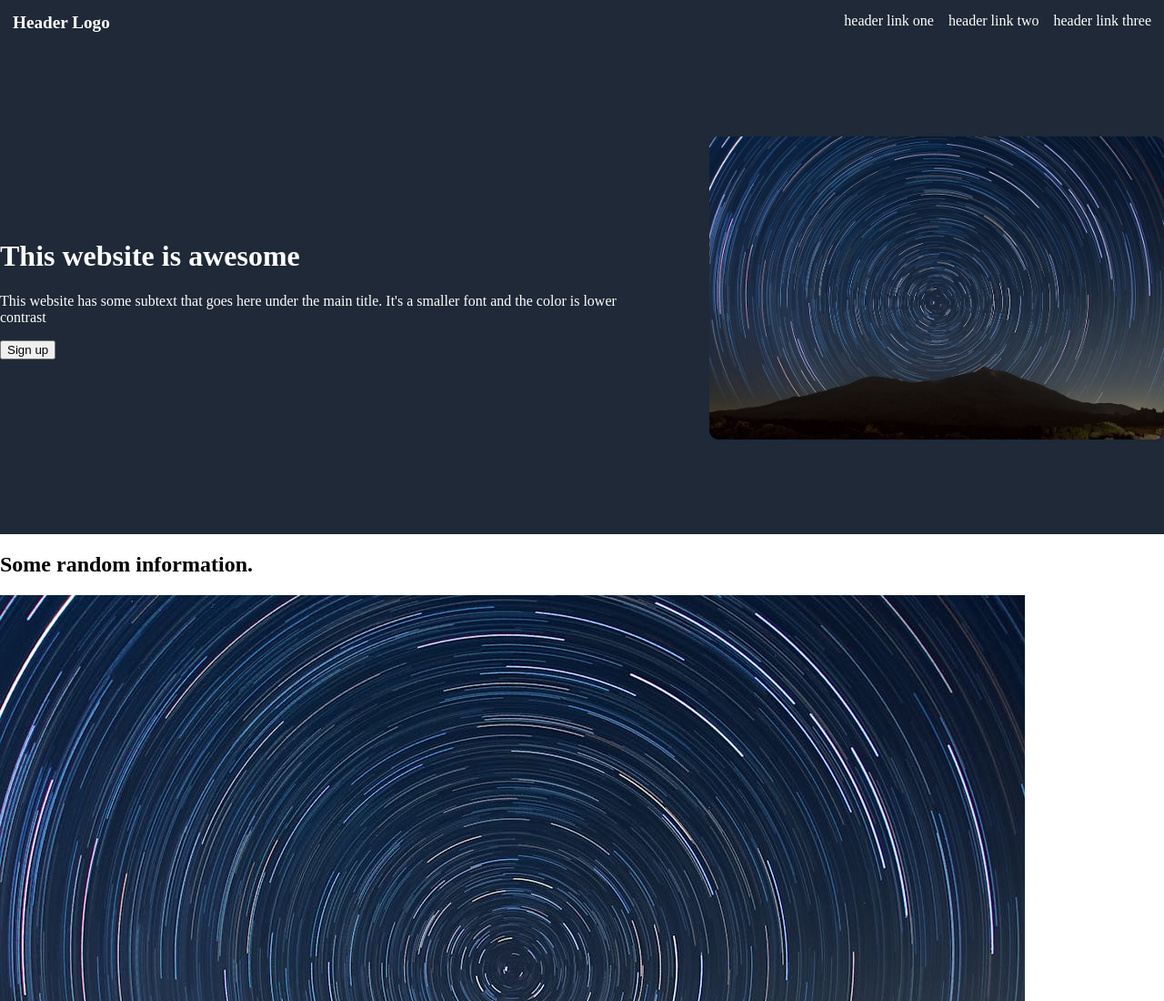
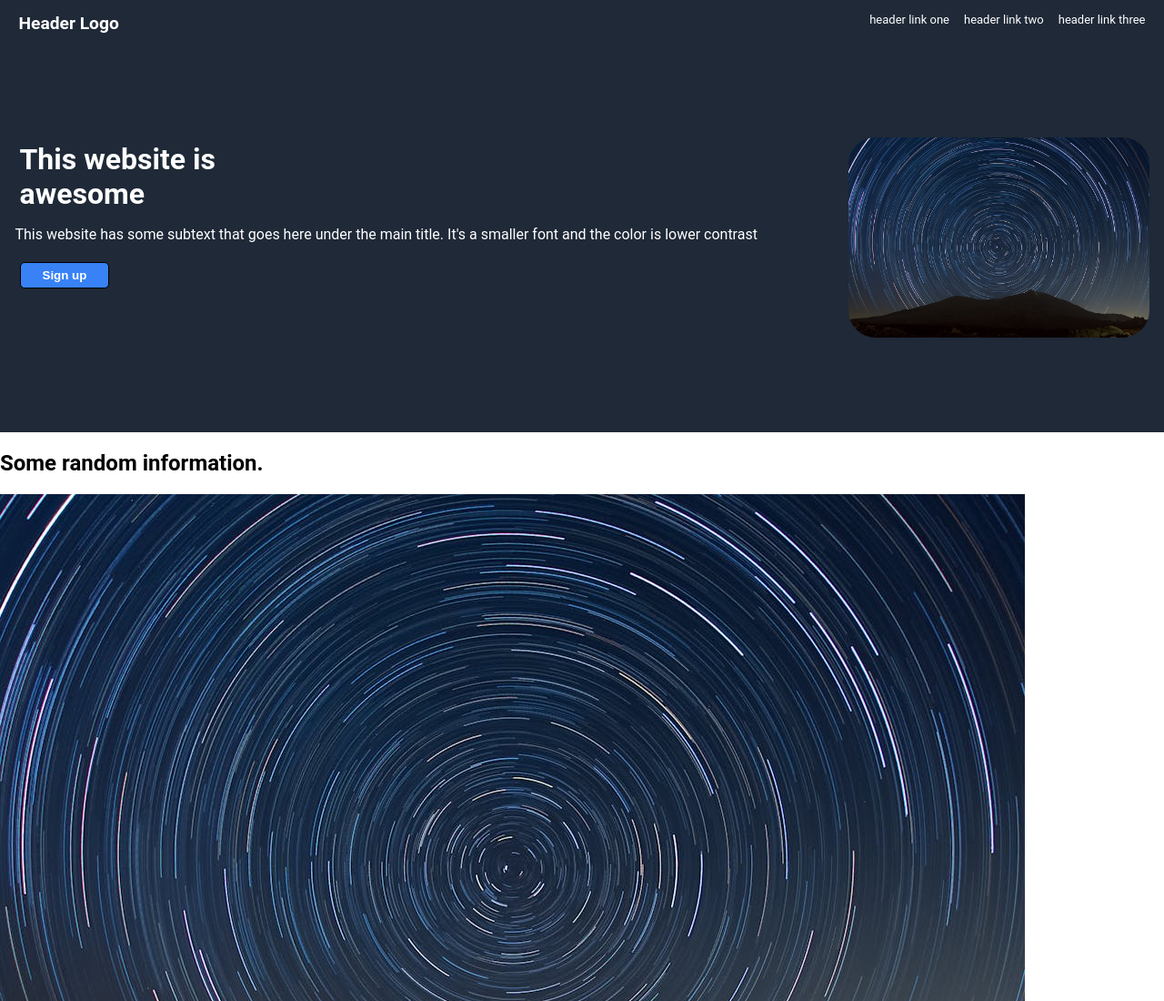
Before and after one commit to mikexyz0/flexbox-practice, a plain HTML site: page index.html in a window 1280 px wide. Shown: the top 1100 px of the page at 91% size. Drawn offline with Linux system fonts and the light colour scheme.

Commit message:
Finalize container1 CSS

```diff
--- a/styles.css
+++ b/styles.css
@@ -3,6 +3,7 @@ body {
     flex-direction: column;
     padding: 0px;
     margin: 0px;
+    font-family:'Roboto';
 }
 
 .maincontainer {
@@ -11,9 +12,13 @@ body {
     justify-content: center;
 }
 
-.container1 {
-    background-color: #1F2937;
-    color: white;
+.container1child {
+    display: flex;
+    gap: 100px;
+    padding-top: 100px;
+    padding-bottom: 100px;
+    padding-right: 10px;
+    padding-left: 10px;
 }
 
 .header {
@@ -35,21 +40,39 @@ ul {
     margin: 0px;
 }
 
+a {
+    color: white;
+    font-size: small;
+ }
+
 .logo {
     font-weight: bolder;
     font-size: larger;
 }
 
-.container1child {
-    display: flex;
-    justify-content: center;
-    align-items: center;
-    gap: 100px;
-    padding-top: 100px;
-    padding-bottom: 100px;
+.image1 {
+    max-height: 220px;
+    border-radius: 30px;
 }
 
-.image1 {
-    max-width: 500px;
-    border-radius: 10px;
+h1, .intro, .signup {
+    max-width: 305px;
+    margin: 5px;
 }
+
+.intro {
+    font-size: small;
+}
+
+.signup {
+    font-weight: bold;
+    padding: 6px 24px;
+    border-radius:5px;
+    background-color: #3882F6;
+    color: white;
+    border: 1px solid black;
+}
+
+.container1 {
+    color: white;
+}
```
